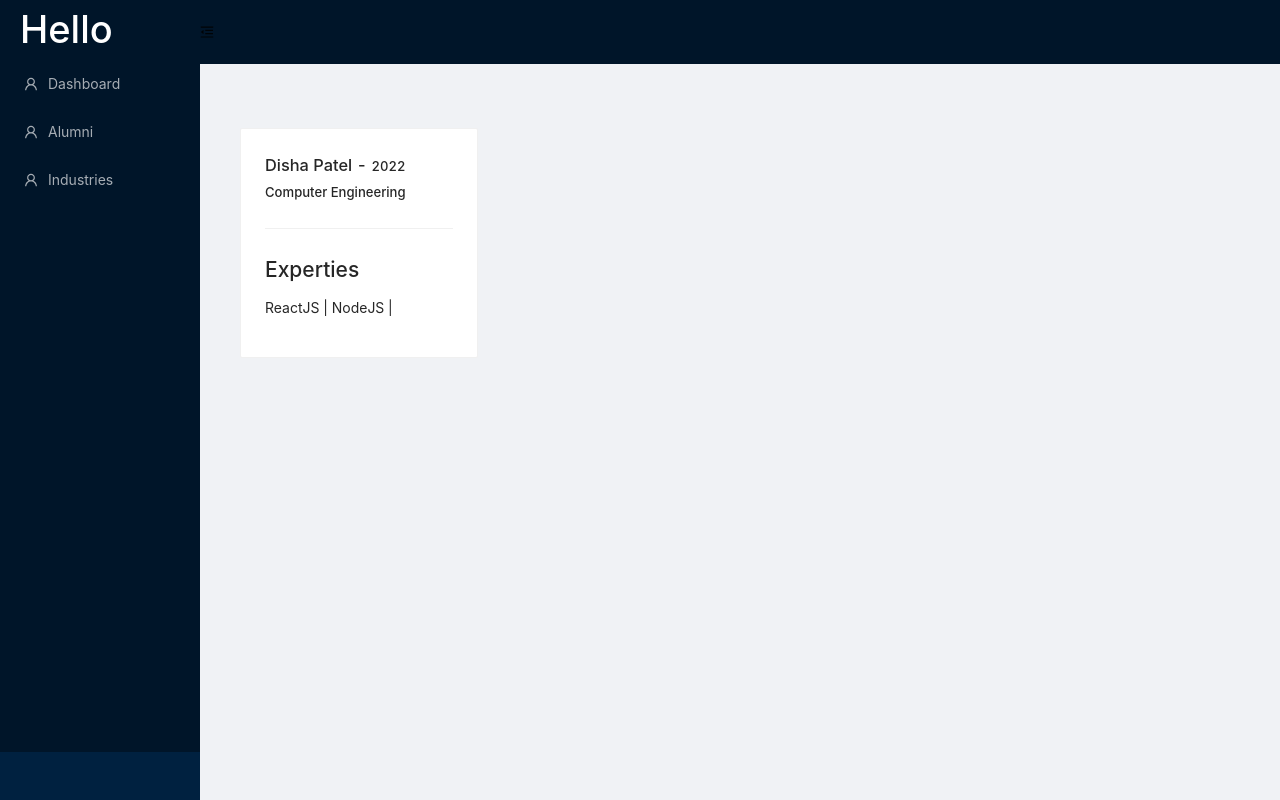
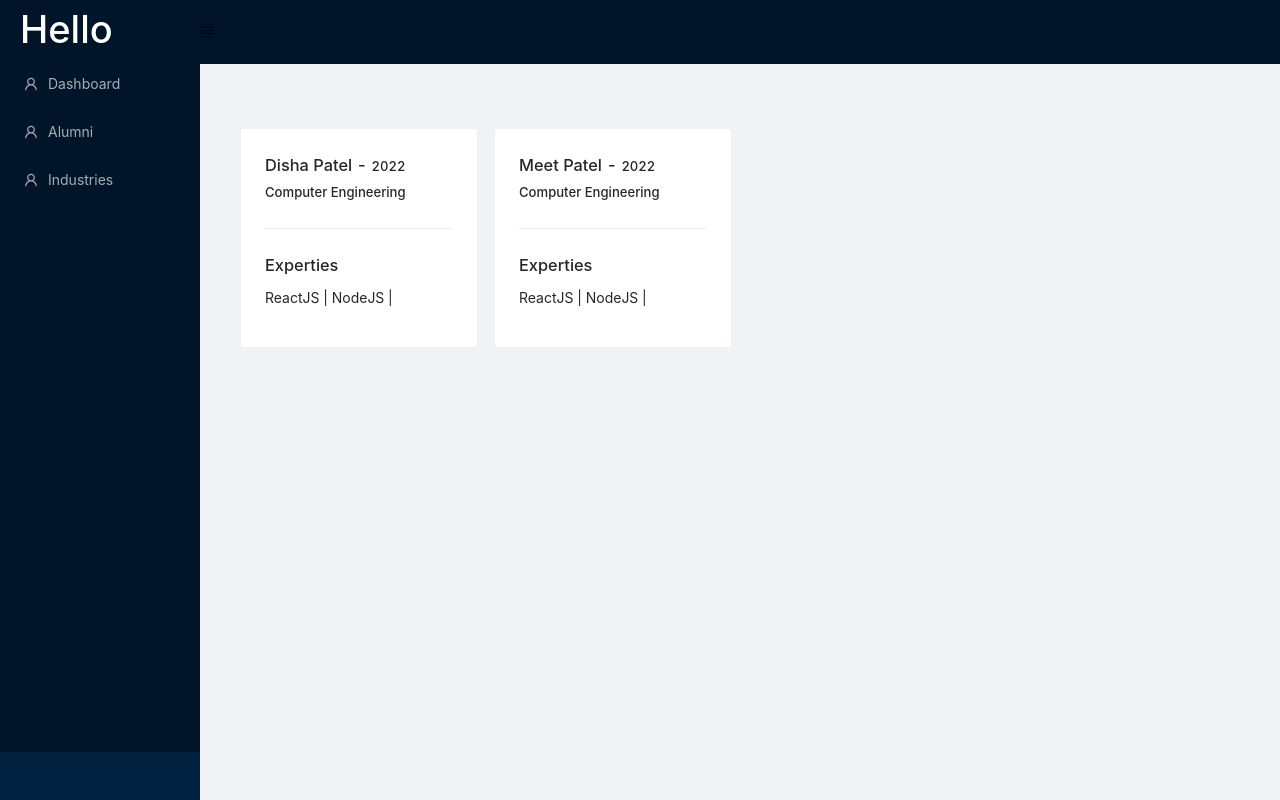
Before and after one commit to Dparmar006/svm-alumni, a React (Create React App) app: page /alumni in a window 1280 px wide. Shown: the top 800 px of the page. Built offline with nearby package versions, Linux system fonts and the light colour scheme; data requests are answered from the project's data file.

Commit message:
Readme changed, alumni details page added

```diff
--- a/db.json
+++ b/db.json
@@ -50,7 +50,7 @@
                 },
                 {
                     "name" : "NodeJS",
-                    "levelOfExperties": 3
+                    "levelOfExperties": 5
                 }
             ],
             "certificates": [
@@ -63,6 +63,53 @@
             "workingExperience": [
                 {
                     "industry": "Hello tech ltd.",
+                    "designation": "Frontend developer",
+                    "from": "23-4-2001",
+                    "to": "12-6-2009"
+                },
+                {
+                    "industry": "Softsages tech ltd.",
+                    "designation": "Frontend developer",
+                    "from": "23-4-2001",
+                    "to": "12-6-2009"
+                }
+            ]
+        },
+        {
+            "id":2,
+            "fname": "Meet",
+            "lname": "Patel",
+            "batch": 2022,
+            "department": "Computer Engineering",
+            "email": "disha@gmail.com",
+            "phone": "+91 123456789",
+            "isEmployed": true,
+            "techStack": [
+                {
+                    "name" : "ReactJS",
+                    "levelOfExperties": 3
+                },
+                {
+                    "name" : "NodeJS",
+                    "levelOfExperties": 5
+                }
+            ],
+            "certificates": [
+                {
+                    "title": "React course",
+                    "link": "hello.com/image",
+                    "description": "Aliquip proident sit ullamco proident reprehenderit dolor pariatur ut consequat."
+                }
+            ],
+            "workingExperience": [
+                {
+                    "industry": "Hello tech ltd.",
+                    "designation": "Frontend developer",
+                    "from": "23-4-2001",
+                    "to": "12-6-2009"
+                },
+                {
+                    "industry": "Softsages tech ltd.",
                     "designation": "Frontend developer",
                     "from": "23-4-2001",
                     "to": "12-6-2009"
--- /dev/null
+++ b/src/pages/Alumni/AlumniDetails.js
@@ -0,0 +1,110 @@
+import {
+  Col,
+  Row,
+  message,
+  Divider,
+  List,
+  Rate,
+  Timeline,
+  Space,
+  Card
+} from 'antd'
+import React, { useState, useEffect } from 'react'
+import { useParams } from 'react-router-dom'
+import api from '../../util/api'
+
+const AlumniDetails = () => {
+  const [alumniData, setAlumniData] = useState({})
+  const [isLoading, setLoading] = useState(true)
+  const { id } = useParams()
+  const getData = async () => {
+    try {
+      const res = await api.get(`/alumni/${id}`)
+      setAlumniData(res.data)
+      console.log(res.data)
+    } catch (err) {
+      message.error(err.message)
+    } finally {
+      setLoading(false)
+    }
+  }
+
+  useEffect(() => {
+    getData()
+  }, [])
+
+  return (
+    <React.Fragment>
+      <Row>
+        <Col xl={24}>
+          <Card>
+            <h2>{alumniData.fname + ' ' + alumniData.lname}</h2>
+            <Divider />
+            {alumniData.department} - {alumniData.batch} <br />
+            <h5>Contact</h5>
+            {alumniData.phone} | {alumniData.email}
+          </Card>
+        </Col>
+      </Row>
+      <Row gutter={24}>
+        <Divider />
+        <Col xl={12}>
+          <Card>
+            <h2>Technologies</h2>
+            <List
+              itemLayout='horizontal'
+              dataSource={alumniData.techStack}
+              renderItem={tech => (
+                <>
+                  <List.Item>
+                    <List.Item.Meta
+                      title={tech.name}
+                      description={tech.description || ''}
+                    />
+
+                    <Rate value={tech.levelOfExperties} disabled />
+                  </List.Item>
+                </>
+              )}
+            />
+          </Card>
+        </Col>
+        <Col xl={12}>
+          <Card>
+            <Space>
+              <h2>Experience</h2>
+            </Space>
+            <Timeline>
+              {alumniData.workingExperience?.map(exp => {
+                return (
+                  <Timeline.Item color='green'>
+                    {exp.industry} as <i>{exp?.designation}</i>
+                  </Timeline.Item>
+                )
+              })}
+            </Timeline>
+          </Card>
+          <Card style={{ marginTop: '2rem' }}>
+            <Space>
+              <h2>Certificates</h2>
+            </Space>
+            <List
+              itemLayout='horizontal'
+              dataSource={alumniData.certificates}
+              renderItem={certificate => (
+                <List.Item>
+                  <List.Item.Meta
+                    title={certificate.title}
+                    description={certificate.description || ''}
+                  />
+                </List.Item>
+              )}
+            />
+          </Card>
+        </Col>
+      </Row>
+    </React.Fragment>
+  )
+}
+
+export default AlumniDetails
--- a/src/pages/Alumni/ListAlumni.js
+++ b/src/pages/Alumni/ListAlumni.js
@@ -1,8 +1,10 @@
 import React, { useEffect, useState } from 'react'
 import { Card, Row, Col, Divider, message } from 'antd'
 import api from '../../util/api'
+import { useNavigate } from 'react-router-dom'
 
 const ListAlumni = () => {
+  const navigate = useNavigate()
   const [alumni, setAlumni] = useState([])
   const [isLoading, setLoading] = useState(true)
 
@@ -25,7 +27,13 @@ const ListAlumni = () => {
   return (
     <Row gutter={16}>
       {alumni.map(person => (
-        <Col xl={6} key={person._id}>
+        <Col
+          xl={6}
+          key={person._id}
+          onClick={() => {
+            navigate(`/alumni/${person.id}`)
+          }}
+        >
           <Card style={{ marginTop: 16 }} loading={isLoading}>
             <h3>
               {person.fname} {person.lname} -{' '}
@@ -34,7 +42,7 @@ const ListAlumni = () => {
               </small>
             </h3>
             <Divider />
-            <h2>Experties</h2>
+            <h3>Experties</h3>
             <p>{person.techStack?.map(tech => tech.name + ' | ')}</p>
           </Card>
         </Col>
--- a/src/routes.js
+++ b/src/routes.js
@@ -1,3 +1,4 @@
+import AlumniDetails from './pages/Alumni/AlumniDetails'
 import ListAlumni from './pages/Alumni/ListAlumni'
 import Dashboard from './pages/Dashboard/Dashboard'
 import ListIndustries from './pages/Industries/ListIndustries'
@@ -8,10 +9,16 @@ const routes = [
     component: <Dashboard />,
     path: '/'
   },
+  // alumni
   {
     title: 'Alumni',
     component: <ListAlumni />,
     path: '/alumni'
+  },
+  {
+    title: 'Alumni Details',
+    component: <AlumniDetails />,
+    path: '/alumni/:id'
   },
   {
     title: 'Industries',
```
